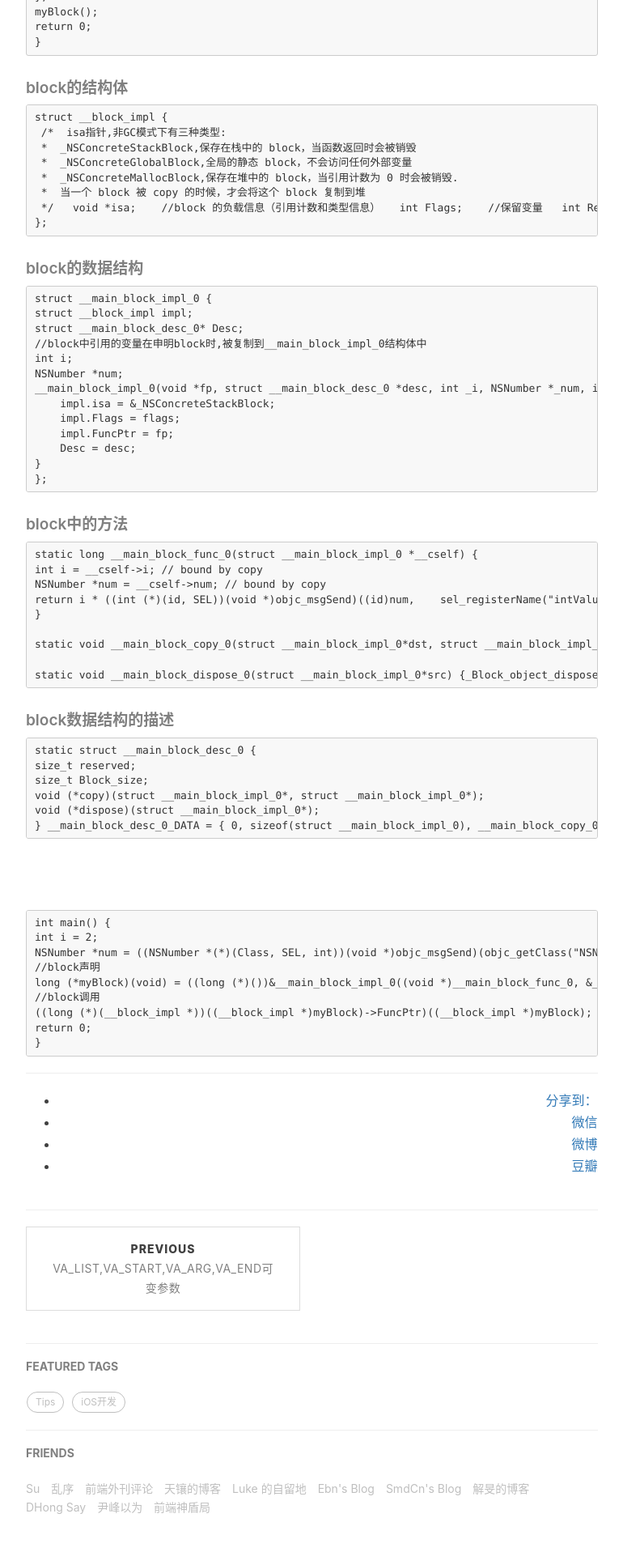
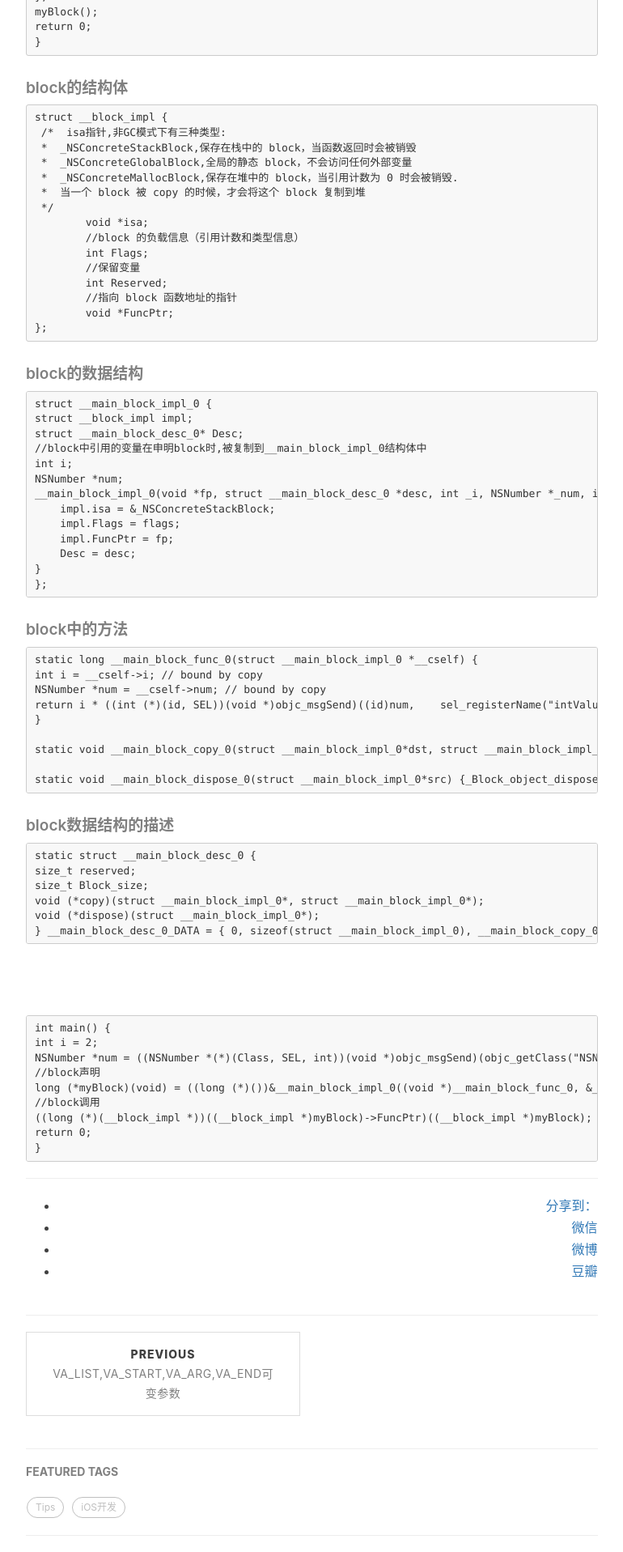
Before and after one commit to dnqs123/dnqs123.github.io, a Jekyll site: the page built from _posts/2010-10-10-block-extern-vars.markdown, in a window 1280 px wide. Shown: the part 589-2506 px from the top of the page at 81% size, without its empty margins (233-1003 px from the left). Built offline with Jekyll 4.4.1, drawn with Linux system fonts in a browser that asks for light colours; nearby versions of some CDN libraries; comment, search, counter and statistics services are not loaded.

Commit message:
no message

```diff
--- a/_posts/2010-10-10-block-extern-vars.markdown
+++ b/_posts/2010-10-10-block-extern-vars.markdown
@@ -29,13 +29,13 @@
      *  _NSConcreteMallocBlock,保存在堆中的 block，当引用计数为 0 时会被销毁.
      *  当一个 block 被 copy 的时候，才会将这个 block 复制到堆
      */
-  void *isa;
-   //block 的负载信息（引用计数和类型信息）
-  int Flags;
-   //保留变量
-  int Reserved;
-   //指向 block 函数地址的指针
-  void *FuncPtr;
+  	void *isa;
+  	//block 的负载信息（引用计数和类型信息）
+  	int Flags;
+   	//保留变量
+  	int Reserved;
+   	//指向 block 函数地址的指针
+  	void *FuncPtr;
 	};
 
 #####  block的数据结构
@@ -74,7 +74,7 @@
     void (*dispose)(struct __main_block_impl_0*);
 	} __main_block_desc_0_DATA = { 0, sizeof(struct __main_block_impl_0), __main_block_copy_0, __main_block_dispose_0};
 
-&ensp;
+&emsp;
 
 	int main() {
     int i = 2;
```
